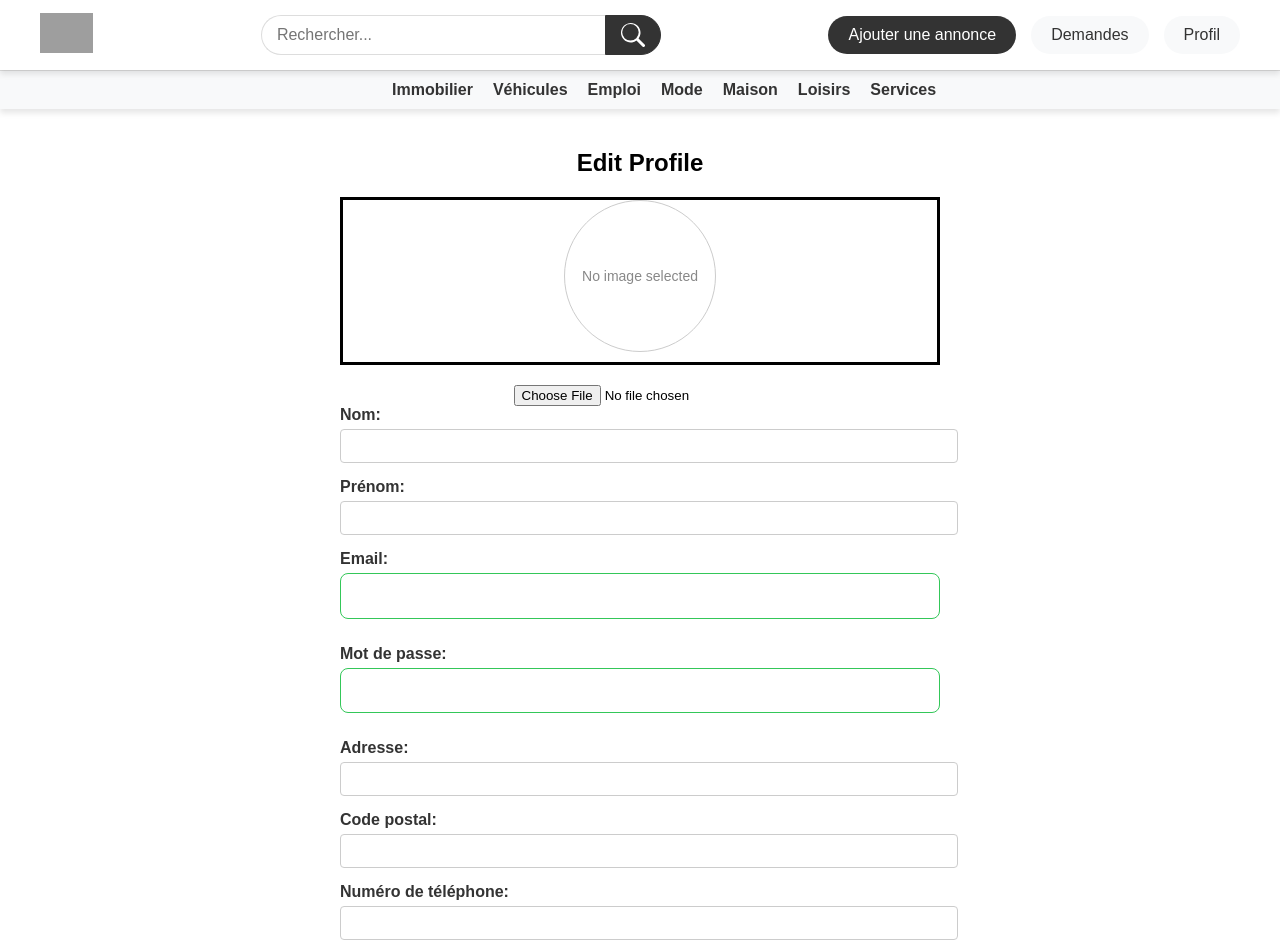
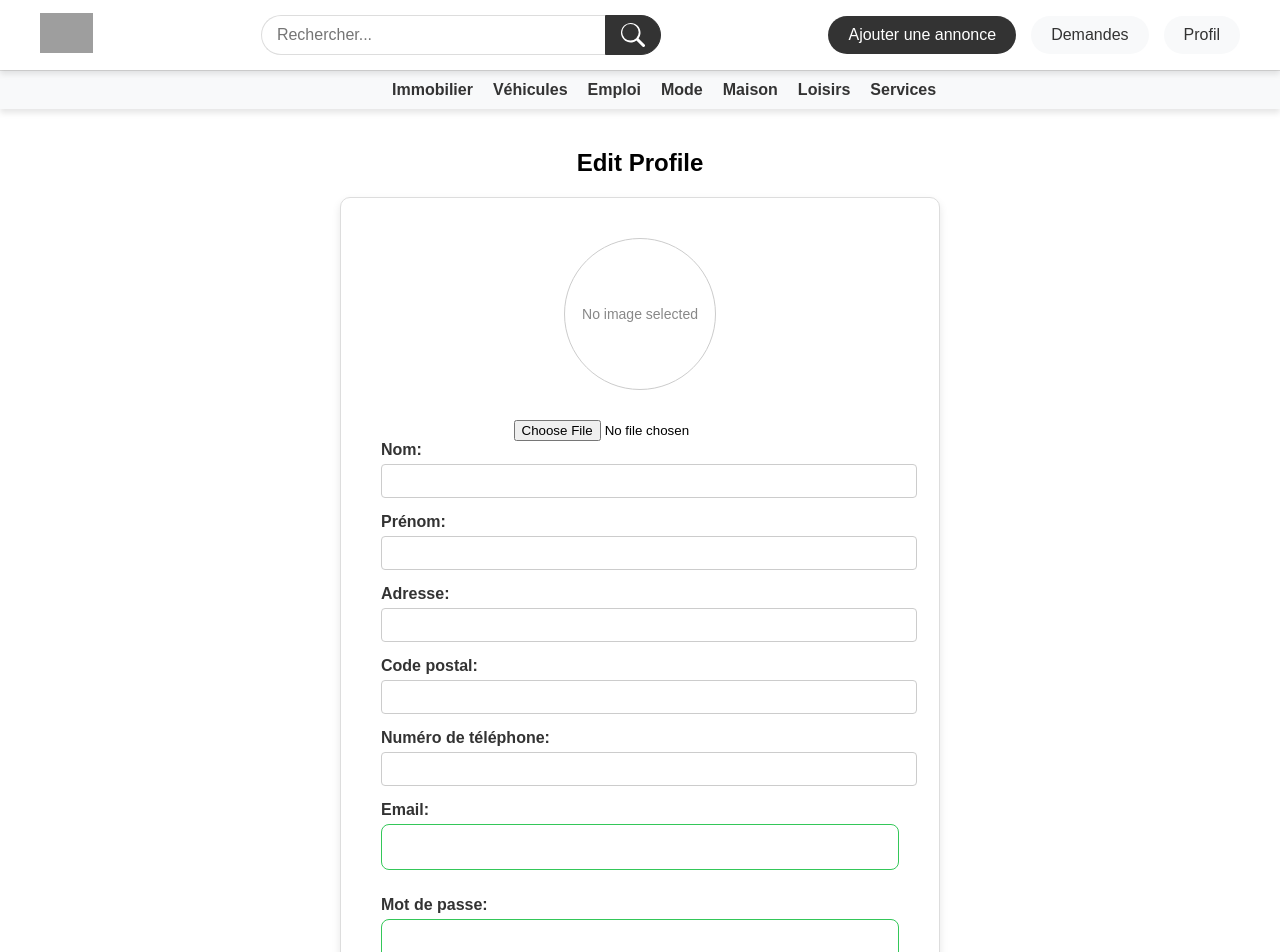
Before and after one commit to buildESP/BuildESP, a React (Create React App) app in the folder fadelfront/: page /editprofile in a window 1280 px wide. Shown: the top 952 px of the page. Built offline with nearby package versions, Linux system fonts and the light colour scheme; grey boxes are pictures that could not be loaded.

Commit message:
feat: :sparkles: edit profile

```diff
--- a/fadelfront/src/components/ProfileC/ProfileC.js
+++ b/fadelfront/src/components/ProfileC/ProfileC.js
@@ -55,6 +55,16 @@ const ProfileC = () => {
       console.log("Closing article modal");
     };
 
+    const signalArticles = () => {
+      alert("article signalé ⛔, nous allons examiner votre demande ") // Reset the selected article
+      console.log("Closing article modal");
+    };
+
+    const signalDemande = () => {
+      alert("demande signalé ⛔, nous allons examiner votre demande ") // Reset the selected article
+      console.log("Closing article modal");
+    };
+
 
 
   // const handleCardClick = (article) => {
@@ -79,7 +89,7 @@ const ProfileC = () => {
               </div>
               {articles.map((article) => (
                 <>
-                <div key={article.id} onClick={() => cardDetailsArticlesClick(article)}>
+                <div  key={article.id} onClick={() => cardDetailsArticlesClick(article)}>
                   <CardsOffersC
                     key={article.id}
                     title={article.title}
@@ -101,6 +111,7 @@ const ProfileC = () => {
                     {/* Add other fields if necessary */}
                     <button className="offer-button-demands">Supprimer cet article</button>
                     <button className="close-button-demands" onClick={closeModalArticles}>Fermer</button>
+                    <button className="close-button-demands" onClick={signalArticles}>signaler </button>
                   </div>
                 </div>
               )}
@@ -110,7 +121,7 @@ const ProfileC = () => {
                 <h3>Articles demandés</h3>
               </div>
               {demandes.map((demande) => (
-                  <div key={demande.Id} onClick={() => cardDetailsClick(demande)}>
+                  <div  key={demande.Id} onClick={() => cardDetailsClick(demande)}>
                   <CardsDemandsC
                     key={demande.Id}
                     title={demande.Title}
@@ -129,6 +140,7 @@ const ProfileC = () => {
                         <p><strong>Description : </strong>{selectedDemand.Description}</p>
                         <button className="offer-button-demands">Supprimer cette demande</button>
                         <button className="close-button-demands" onClick={closeModal}>Fermer</button>
+                        <button className="close-button-demands" onClick={signalDemande}>signaler</button>
                     </div>
                 </div>
             )}
--- a/fadelfront/src/components/ProfileC/profile.css
+++ b/fadelfront/src/components/ProfileC/profile.css
@@ -4,6 +4,8 @@
     align-items: center;
     height: 100vh;
     background-color: #f4f4f4;
+
+
 }
 
 .profile-card {
@@ -14,6 +16,8 @@
     text-align: center;
     max-width: 300px;
     width: 100%;
+
+
 }
 
 .profile-img {
@@ -22,6 +26,7 @@
     border-radius: 50%;
     margin-bottom: 20px;
     object-fit: cover;
+
 }
 
 .profile-name {
@@ -29,11 +34,14 @@
     font-weight: bold;
     color: #333;
     margin-bottom: 10px;
+
 }
 
 .profile-description {
     font-size: 1.1rem;
     color: #777;
+
+
 }
 
 
@@ -45,6 +53,8 @@
     height: 100%;
     background-color: #f4f4f4;
     padding: 20px;
+
+
 }
 
 .profile-card {
@@ -56,6 +66,8 @@
     max-width: 300px;
     width: 100%;
     margin-bottom: 40px;
+
+
 }
 
 .profile-img {
@@ -82,6 +94,9 @@
     width: 40%;
     max-width: 1200px;
     text-align: center;
+
+    width: 100%;
+
 }
 
 .articles-list {
@@ -89,6 +104,14 @@
     flex-wrap: wrap;
     gap: 20px;
     justify-content: center;
+    /* justify-content: space-evenly; */
+
+    width: 100%;
+
+
+
+
+
 }
 
 .article-card {
@@ -98,6 +121,8 @@
     width: 250px;
     padding: 15px;
     text-align: center;
+
+
 }
 
 .article-image {
@@ -119,10 +144,19 @@
 }
 
 .articles-list-container {
-    display: flex;
+    /* display: flex; */
+
+
+    width: 100%;
+
 }
 
 .articles-list-title{
     width: 100%;
     max-height: 50px;
+
 }
+
+/* .container {
+    border:solid
+} */
--- a/fadelfront/src/components/editProfileC/EditProfileC.js
+++ b/fadelfront/src/components/editProfileC/EditProfileC.js
@@ -47,7 +47,7 @@ const EditProfileC = () => {
         <>
             <div className="edit-profile-container">
                 <h2>Edit Profile</h2>
-                <form onSubmit={handleSubmit}>
+                <form className='form-container' onSubmit={handleSubmit}>
                     <div className="profile-picture-section">
                         {/* <label htmlFor="profilePicture" className="profile-picture-label">
                             Profile Picture:
@@ -97,26 +97,7 @@ const EditProfileC = () => {
                             onChange={handleChange}
                         />
                     </div>
-                    <div className="form-group">
-                        <label htmlFor="email">Email:</label>
-                        <input
-                            type="email"
-                            id="email"
-                            name="email"
-                            value={formData.email}
-                            onChange={handleChange}
-                        />
-                    </div>
-                    <div className="form-group">
-                        <label htmlFor="motDePasse">Mot de passe:</label>
-                        <input
-                            type="password"
-                            id="motDePasse"
-                            name="motDePasse"
-                            value={formData.motDePasse}
-                            onChange={handleChange}
-                        />
-                    </div>
+
                     <div className="form-group">
                         <label htmlFor="adresse">Adresse:</label>
                         <input
@@ -147,6 +128,27 @@ const EditProfileC = () => {
                             onChange={handleChange}
                         />
                     </div>
+
+                    <div className="form-group">
+                        <label htmlFor="email">Email:</label>
+                        <input
+                            type="email"
+                            id="email"
+                            name="email"
+                            value={formData.email}
+                            onChange={handleChange}
+                        />
+                    </div>
+                    <div className="form-group">
+                        <label htmlFor="motDePasse">Mot de passe:</label>
+                        <input
+                            type="password"
+                            id="motDePasse"
+                            name="motDePasse"
+                            value={formData.motDePasse}
+                            onChange={handleChange}
+                        />
+                    </div>
                     <button type="submit" className="nav-button" >Valider</button>
                     <Link to='/profil' className="nav-button">sauvegarder</Link>
                     <button onClick={() => navigate(-1)} className="nav-button">retour</button>
--- a/fadelfront/src/components/editProfileC/editProfile.css
+++ b/fadelfront/src/components/editProfileC/editProfile.css
@@ -1,3 +1,16 @@
+.form-container{
+
+    background-color: #fff;
+    border: 1px solid #ddd;
+    border-radius: 10px;
+    overflow: hidden;
+    padding: 40px;
+    box-shadow: 0 4px 8px rgba(0, 0, 0, 0.1);
+    /* transition: transform 0.3s ease, box-shadow 0.3s ease; */
+
+
+
+}
 .edit-profile-container {
     padding: 20px;
     max-width: 600px;
@@ -14,7 +27,6 @@
 .profile-picture-section {
     margin-bottom: 20px;
     text-align: center;
-    border: solid;
     display: flex;
     justify-content: center;
 
@@ -56,12 +68,14 @@
 
 .form-group {
     margin-bottom: 15px;
+
 }
 
 .form-group label {
     display: block;
     margin-bottom: 5px;
     font-weight: bold;
+
 }
 
 .form-group input {
@@ -70,12 +84,13 @@
     border: 1px solid #ccc;
     border-radius: 4px;
     font-size: 14px;
+
 }
 
 .submit-button {
     display: block;
     width: 100%;
-    background-color: #4CAF50;
+    /* background-color: #4CAF50; */
     color: white;
     padding: 10px 15px;
     border: none;
--- a/fadelfront/src/pages/profileP/ProfileP.js
+++ b/fadelfront/src/pages/profileP/ProfileP.js
@@ -1,6 +1,5 @@
 import React from 'react';
-// import ProfilC from '../../components/profilC/ProfilC';
-import ProfileC from '../../components/ProfileC/ProfileC';
+import ProfileC from '../../components/profileC/ProfileC';
 //import ProfilC from '../../components/ProfilCompBertin/ProfilC';
 
 
```
